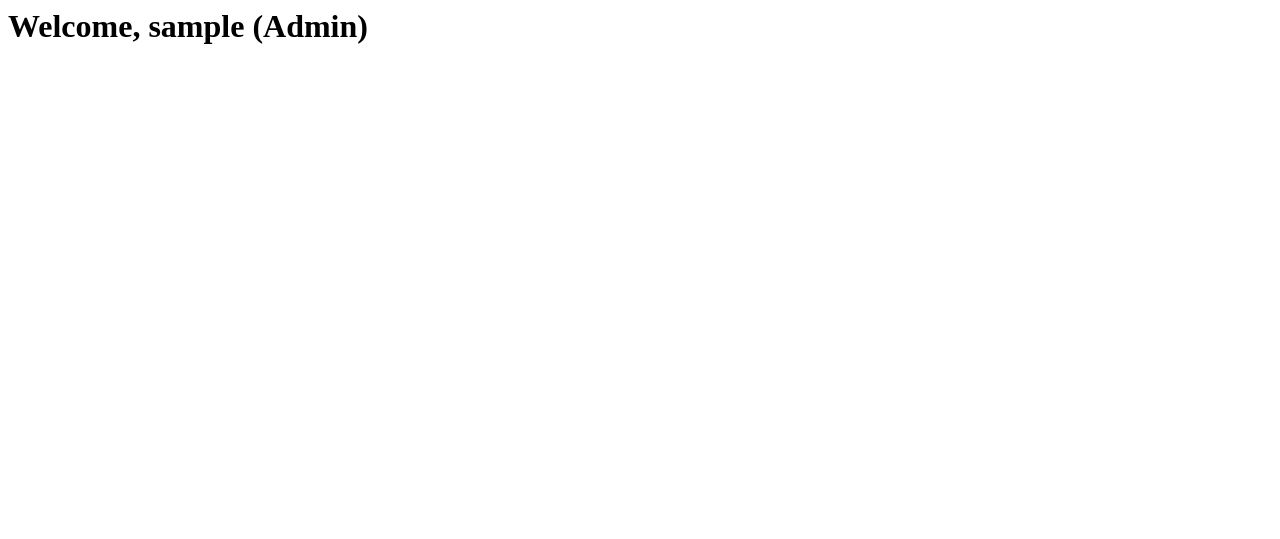
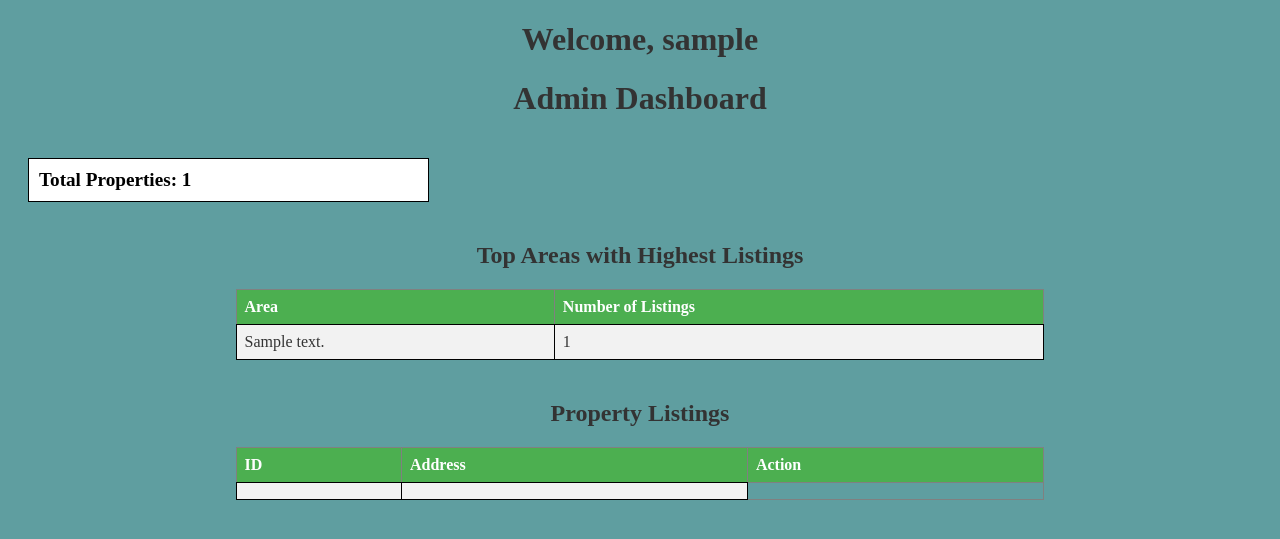
Before and after one commit to Vivianavvg/project_4, a PHP site: page /admin.php in a window 1280 px wide. Shown: the top 539 px of the page. Run offline with PHP 8.4, Linux system fonts and the light colour scheme; the visitor is signed in with stand-in values (Sample User, id 1); tables that the repository leaves empty or names only in its code hold one stand-in row (values such as "Sample post"); data that the repository does not hold is empty.

Commit message:
Modified admin.php

```diff
--- a/admin.php
+++ b/admin.php
@@ -6,6 +6,136 @@ if (!isset($_SESSION['user_id']) || $_SESSION['role'] != 'admin') {
     exit();
 }
 
-// Continue with page content for admins...
-echo "<h1>Welcome, " . $_SESSION['username'] . " (Admin)</h1>";
+// Database configuration
+$servername = "localhost";
+$username = "jvincent15";
+$password = "jvincent15";
+$dbname = "jvincent15";
+
+try {
+    $conn = new PDO("mysql:host=$servername;dbname=$dbname", $username, $password);
+    $conn->setAttribute(PDO::ATTR_ERRMODE, PDO::ERRMODE_EXCEPTION);
+
+    // Fetch total properties
+    $totalProperties = $conn->query("SELECT COUNT(*) FROM Property")->fetchColumn();
+
+    // Fetch properties
+    $propertiesStmt = $conn->prepare("SELECT * FROM Property");
+    $propertiesStmt->execute();
+    $properties = $propertiesStmt->fetchAll(PDO::FETCH_ASSOC);
+
+    // Fetch top areas by property count
+    $topAreasStmt = $conn->prepare("
+        SELECT Address, COUNT(*) as total
+        FROM Property
+        GROUP BY Address
+        ORDER BY total DESC
+        LIMIT 5
+    ");
+    $topAreasStmt->execute();
+    $topAreas = $topAreasStmt->fetchAll(PDO::FETCH_ASSOC);
+
+} catch (PDOException $e) {
+    echo "Connection failed: " . $e->getMessage();
+}
 ?>
+<!DOCTYPE html>
+<html lang="en">
+<head>
+    <meta charset="UTF-8">
+    <title>Admin Dashboard</title>
+    <style>
+        body {
+            text-align: center;
+            background-color: #5F9EA0;
+            color: #333333;
+        }
+        table {
+            margin: 0 auto;
+            border-collapse: collapse;
+            width: 80%;
+        }
+        th {
+            background-color: #4CAF50;
+            color: white;
+            font-size: 1em;
+            font-weight: bold;
+            padding: 8px;
+            text-align: left;
+        }
+        td {
+            border: 1px solid black;
+            padding: 8px;
+            text-align: left;
+        }
+        tr:nth-child(even) {
+            background-color: #f2f2f2;
+        }
+        .summary {
+            margin: 20px;
+            padding: 10px;
+            background-color: #fff;
+            color: #000;
+            border: 1px solid black;
+            width: 30%;
+            text-align: left;
+            font-weight: bold;
+            font-size: 1.2em;
+            float: left;
+        }
+        .center-content {
+            margin: 20px auto;
+            width: 80%;
+        }
+        section {
+            overflow: hidden;
+        }
+    </style>
+</head>
+
+<body>
+    <!-- Welcome Section -->
+    <h1>Welcome, <?php echo $_SESSION['username']; ?> </h1>
+    <h1>Admin Dashboard</h1>
+
+    <!-- Total Properties Section -->
+    <div class="summary">
+        Total Properties: <?php echo $totalProperties; ?>
+    </div>
+
+    <!-- Top Areas Section -->
+    <section class="center-content">
+        <h2>Top Areas with Highest Listings</h2>
+        <table border="1">
+            <tr>
+                <th>Area</th>
+                <th>Number of Listings</th>
+            </tr>
+            <?php foreach ($topAreas as $area): ?>
+                <tr>
+                    <td><?php echo htmlspecialchars($area['Address']); ?></td>
+                    <td><?php echo $area['total']; ?></td>
+                </tr>
+            <?php endforeach; ?>
+        </table>
+    </section>
+
+    <!-- Property Listings Section -->
+    <section class="center-content">
+        <h2>Property Listings</h2>
+        <table border="1">
+            <tr>
+                <th>ID</th>
+                <th>Address</th>
+                <th>Action</th>
+            </tr>
+            <?php foreach ($properties as $property): ?>
+                <tr>
+                    <td><?php echo htmlspecialchars($property['Property_ID']); ?></td>
+                    <td><?php echo htmlspecialchars($property['Address']); ?></td>
+                </tr>
+            <?php endforeach; ?>
+        </table>
+    </section>
+</body>
+</html>
```
